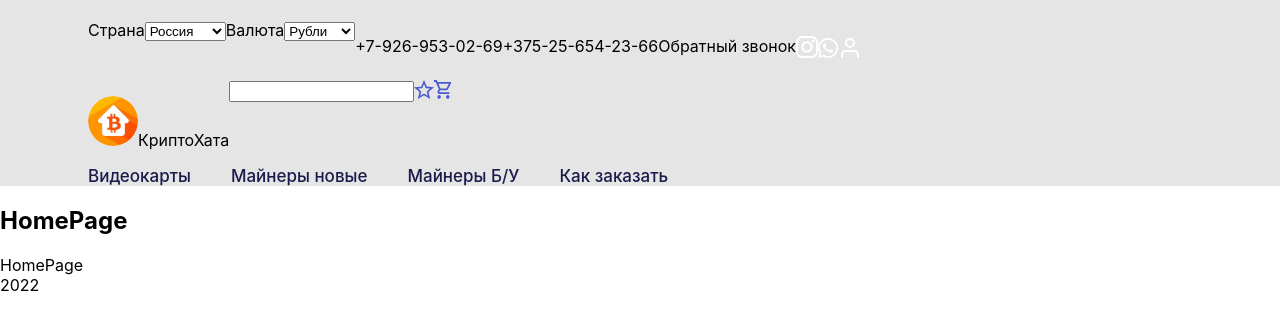
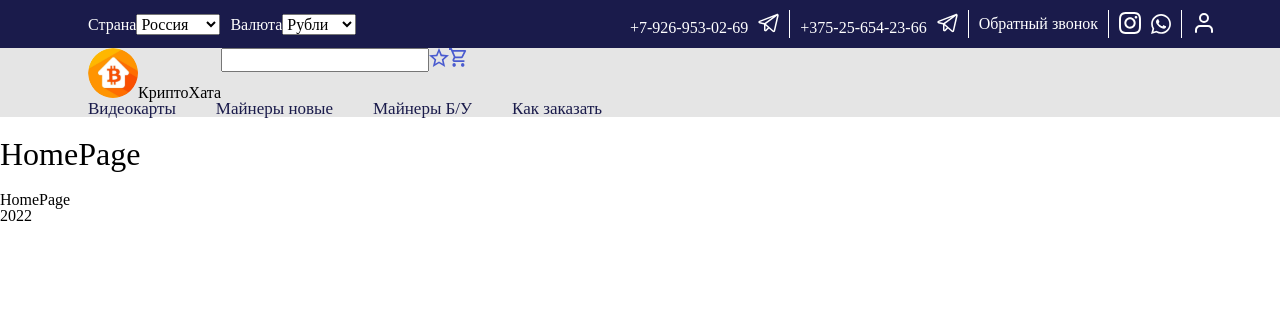
Before and after one commit to GBaykov/kriptohata, a React (Create React App) app: page / in a window 1280 px wide. Shown: the top 330 px of the page. Built offline with nearby package versions, Linux system fonts and the light colour scheme.

Commit message:
style: stilyse top part of header

```diff
--- a/src/components/header/header.css
+++ b/src/components/header/header.css
@@ -3,23 +3,42 @@
   min-height: 100px;
   display: flex;
   background-color: #e5e5e5;
+  box-sizing: border-box;
 }
 
 .header-wrapper {
-  margin: 20px 64px 0px 88px;
+  padding: 0px 64px 0px 88px;
 }
 .header-content {
   display: flex;
   flex-direction: column;
+  width: inherit;
 }
 .header__top {
   display: flex;
+  justify-content: space-between;
+  background-color: #1a1b4b;
+  color: #ffffff;
+  height: 48px;
+  align-items: center;
 }
 .header-right {
   display: flex;
+  align-items: center;
 }
 .header-center {
   display: flex;
+}
+.bord {
+  width: 1px;
+  height: 28px;
+  background: #ffffff;
+}
+/* .header-right-item {
+  align-items: center;
+} */
+.header-right-item:not(:last-child) {
+  margin-right: 10px;
 }
 
 .header-videocards {
--- a/src/components/header/header.tsx
+++ b/src/components/header/header.tsx
@@ -21,17 +21,17 @@
 
   return (
     <header className="header">
-      <div className="header-wrapper header-content">
-        <div className="header__top top">
+      <div className="header-content">
+        <div className="header__top top header-wrapper ">
           <div className="top__local-choices choices">
-            <div className="choices-country choice">
+            <div className="choices-country choice header-right-item">
               Страна
               <select name="country">
                 <option value="1">Россия</option>
                 <option value="2">Беларусь</option>
               </select>
             </div>
-            <div className="choices-currency choice">
+            <div className="choices-currency choice header-right-item">
               Валюта
               <select name="currency">
                 <option value="1">Рубли</option>
@@ -40,21 +40,31 @@
             </div>
           </div>
           <div className="header-right right">
-            <p className="right-phone1">+7-926-953-02-69</p>
-            <p className="right-phone2">+375-25-654-23-66</p>
-            <p className="right-backcall">Обратный звонок</p>
-            <div className="right-messengers mess">
+            <p className="right-phone1 header-right-item">
+              <span className="header-right-item"> +7-926-953-02-69</span>
+              <img src="tg-img.svg" alt="" />
+            </p>
+            <span className="bord header-right-item" />
+            <p className="right-phone2 header-right-item">
+              <span className="header-right-item"> +375-25-654-23-66</span>
+              <img src="tg-img.svg" alt="" />
+            </p>
+            <span className="bord header-right-item" />
+            <p className="right-backcall header-right-item">Обратный звонок</p>
+            <span className="bord header-right-item" />
+            <div className="right-messengers mess header-right-item">
               <p className="mess-images">
-                <img className="insta" src="insta.svg" alt="" />
-                <img className="viber" src="viber.svg" alt="" />
+                <img className="insta header-right-item" src="insta.svg" alt="" />
+                <img className="viber " src="viber.svg" alt="" />
               </p>
             </div>
-            <p className="right-accaunt">
+            <span className="bord header-right-item" />
+            <p className="right-accaunt header-right-item">
               <img src="user.svg" alt="" />
             </p>
           </div>
         </div>
-        <div className="header-center">
+        <div className="header-center header-wrapper">
           <p className="header-logo">
             <img src="image.svg" alt="header-logo" />
             КриптоХата
@@ -72,7 +82,7 @@
           </div>
         </div>
 
-        <div className="header-nav">
+        <div className="header-nav header-wrapper">
           <NavLink to="/videocards" className="header-videocards header-item">
             Видеокарты
           </NavLink>
--- a/src/index.tsx
+++ b/src/index.tsx
@@ -3,6 +3,7 @@
 import { Provider } from 'react-redux';
 import App from './App';
 import './index.css';
+import './reset.css';
 import { setupStore } from './store/store';
 import { BrowserRouter } from 'react-router-dom';
 
--- /dev/null
+++ b/src/reset.css
@@ -0,0 +1,272 @@
+html,
+body,
+div,
+span,
+applet,
+object,
+iframe,
+h1,
+h2,
+h3,
+h4,
+h5,
+h6,
+p,
+blockquote,
+pre,
+a,
+abbr,
+acronym,
+address,
+big,
+cite,
+code,
+del,
+dfn,
+em,
+img,
+ins,
+kbd,
+q,
+s,
+samp,
+small,
+strike,
+strong,
+sub,
+sup,
+tt,
+var,
+b,
+u,
+i,
+center,
+dl,
+dt,
+dd,
+ol,
+ul,
+li,
+fieldset,
+form,
+label,
+legend,
+table,
+caption,
+tbody,
+tfoot,
+thead,
+tr,
+th,
+td,
+article,
+aside,
+canvas,
+details,
+embed,
+figure,
+figcaption,
+footer,
+header,
+hgroup,
+menu,
+nav,
+output,
+ruby,
+section,
+summary,
+time,
+mark,
+audio,
+video {
+  margin: 0;
+  padding: 0;
+  border: 0;
+  font-size: 100%;
+  font: inherit;
+  vertical-align: baseline;
+}
+article,
+aside,
+details,
+figcaption,
+figure,
+footer,
+header,
+hgroup,
+menu,
+nav,
+section {
+  display: block;
+}
+html {
+  height: 100%;
+}
+body {
+  line-height: 1;
+}
+ol,
+ul {
+  list-style: none;
+}
+blockquote,
+q {
+  quotes: none;
+}
+blockquote:before,
+blockquote:after,
+q:before,
+q:after {
+  content: '';
+  content: none;
+}
+table {
+  border-collapse: collapse;
+  border-spacing: 0;
+}
+html {
+  line-height: 1.15;
+  -webkit-text-size-adjust: 100%;
+}
+body {
+  margin: 0;
+}
+main {
+  display: block;
+}
+h1 {
+  font-size: 2em;
+  margin: 0.67em 0;
+}
+hr {
+  box-sizing: content-box;
+  height: 0;
+  overflow: visible;
+}
+pre {
+  font-family: monospace, monospace;
+  font-size: 1em;
+}
+a {
+  background-color: transparent;
+}
+abbr[title] {
+  border-bottom: none;
+  text-decoration: underline;
+  text-decoration: underline dotted;
+}
+b,
+strong {
+  font-weight: bolder;
+}
+code,
+kbd,
+samp {
+  font-family: monospace, monospace;
+  font-size: 1em;
+}
+small {
+  font-size: 80%;
+}
+sub,
+sup {
+  font-size: 75%;
+  line-height: 0;
+  position: relative;
+  vertical-align: baseline;
+}
+sub {
+  bottom: -0.25em;
+}
+sup {
+  top: -0.5em;
+}
+img {
+  border-style: none;
+}
+button,
+input,
+optgroup,
+select,
+textarea {
+  font-family: inherit;
+  font-size: 100%;
+  line-height: 1.15;
+  margin: 0;
+}
+button,
+input {
+  overflow: visible;
+}
+button,
+select {
+  text-transform: none;
+}
+button,
+[type='button'],
+[type='reset'],
+[type='submit'] {
+  -webkit-appearance: button;
+}
+button::-moz-focus-inner,
+[type='button']::-moz-focus-inner,
+[type='reset']::-moz-focus-inner,
+[type='submit']::-moz-focus-inner {
+  border-style: none;
+  padding: 0;
+}
+button:-moz-focusring,
+[type='button']:-moz-focusring,
+[type='reset']:-moz-focusring,
+[type='submit']:-moz-focusring {
+  outline: 1px dotted ButtonText;
+}
+fieldset {
+  padding: 0.35em 0.75em 0.625em;
+}
+legend {
+  box-sizing: border-box;
+  color: inherit;
+  display: table;
+  max-width: 100%;
+  padding: 0;
+  white-space: normal;
+}
+progress {
+  vertical-align: baseline;
+}
+textarea {
+  overflow: auto;
+}
+[type='checkbox'],
+[type='radio'] {
+  box-sizing: border-box;
+  padding: 0;
+}
+[type='number']::-webkit-inner-spin-button,
+[type='number']::-webkit-outer-spin-button {
+  height: auto;
+}
+[type='search'] {
+  -webkit-appearance: textfield;
+  outline-offset: -2px;
+}
+[type='search']::-webkit-search-decoration {
+  -webkit-appearance: none;
+}
+::-webkit-file-upload-button {
+  -webkit-appearance: button;
+  font: inherit;
+}
+details {
+  display: block;
+}
+summary {
+  display: list-item;
+}
+template {
+  display: none;
+}
+[hidden] {
+  display: none;
+}
```
Also changed, not shown: src/index.css (+3 -5 lines), public/tg-img.svg (added).
